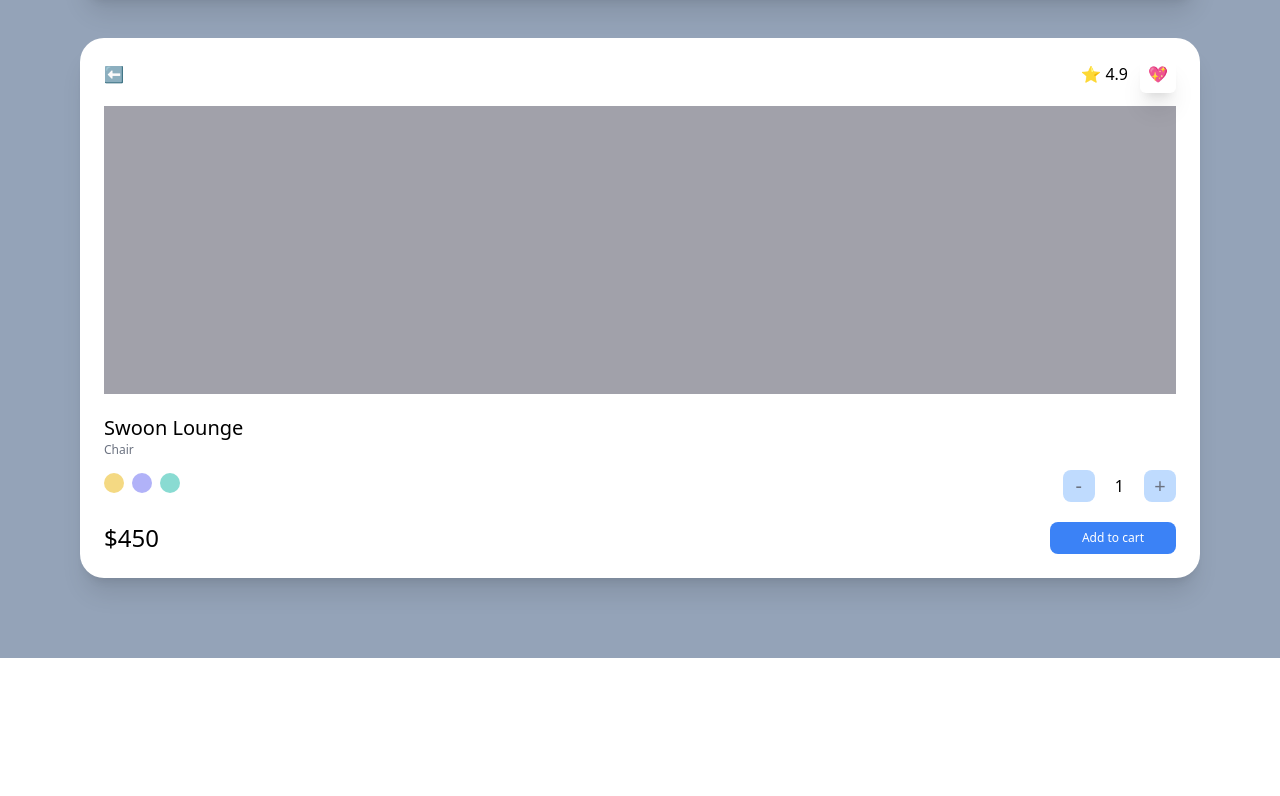
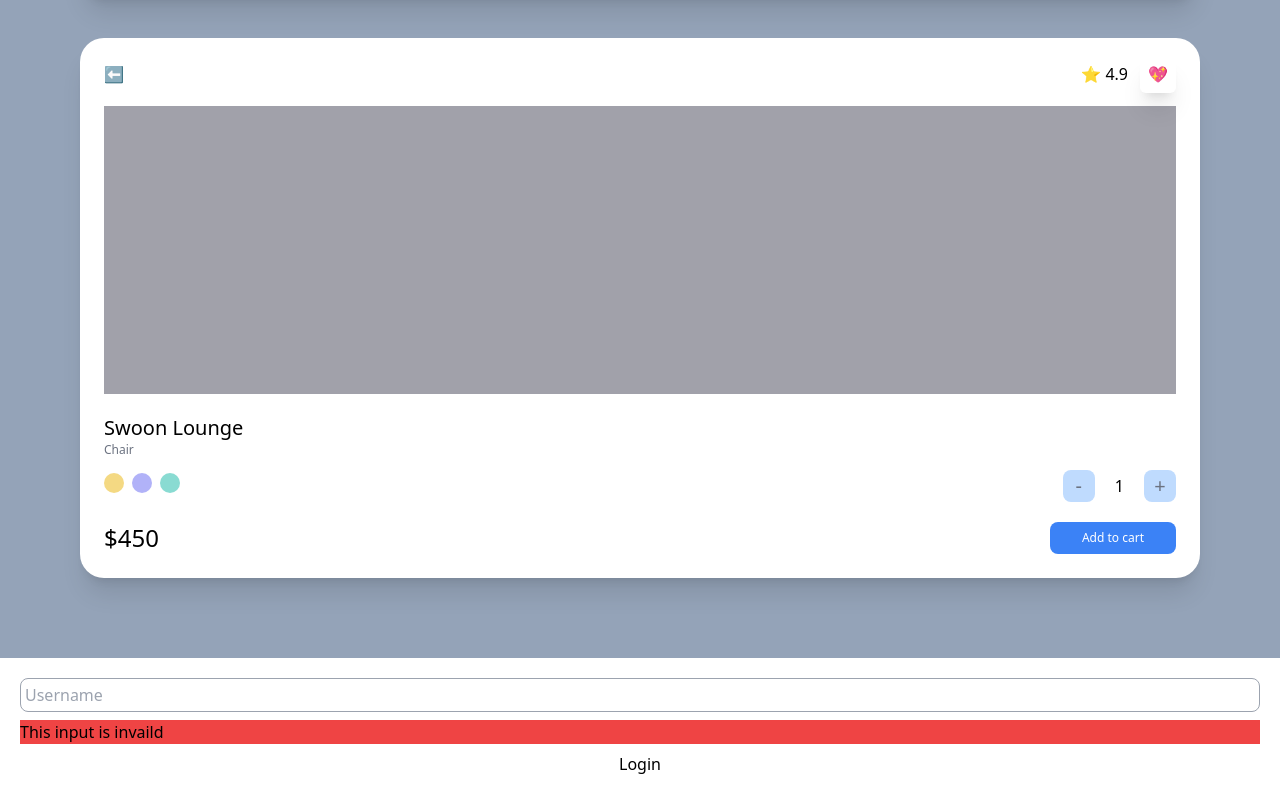
Before and after one commit to moomooj/jmarket, a Next.js app: page / in a window 1280 px wide. Shown: the part 804-1600 px from the top of the page. Before the commit the page ends 1462 px from the top, so only its background shows below. Built offline with nearby package versions, Linux system fonts and the light colour scheme.

Commit message:
peer Modifier 연습

```diff
--- a/app/page.tsx
+++ b/app/page.tsx
@@ -1,6 +1,7 @@
 export default function Home() {
   return (
-    <div className="grid min-h-screen gap-10 bg-slate-400 px-20 py-20">
+    <>
+      <div className="grid min-h-screen gap-10 bg-slate-400 px-20 py-20 ">
         <div className="rounded-3xl bg-white p-6 shadow-xl">
           <span className="text-2xl font-semibold">Select Item</span>
           <ul>
@@ -90,5 +91,21 @@ export default function Home() {
           </div>
         </div>
       </div>
+      <form className="flex flex-col space-y-2 p-5">
+        <input
+          type="text"
+          required
+          placeholder="Username"
+          className="peer rounded-lg border border-gray-400 p-1"
+        />
+        <span className="hidden peer-invalid:block peer-invalid:bg-red-500">
+          This input is invaild
+        </span>
+        <span className="hidden peer-valid:block peer-valid:bg-teal-500">
+          This input is vaild
+        </span>
+        <input type="submit" value="Login" className="bg-white" />
+      </form>
+    </>
   );
 }
```
Lines whose indentation alone changed are shown as unchanged.
